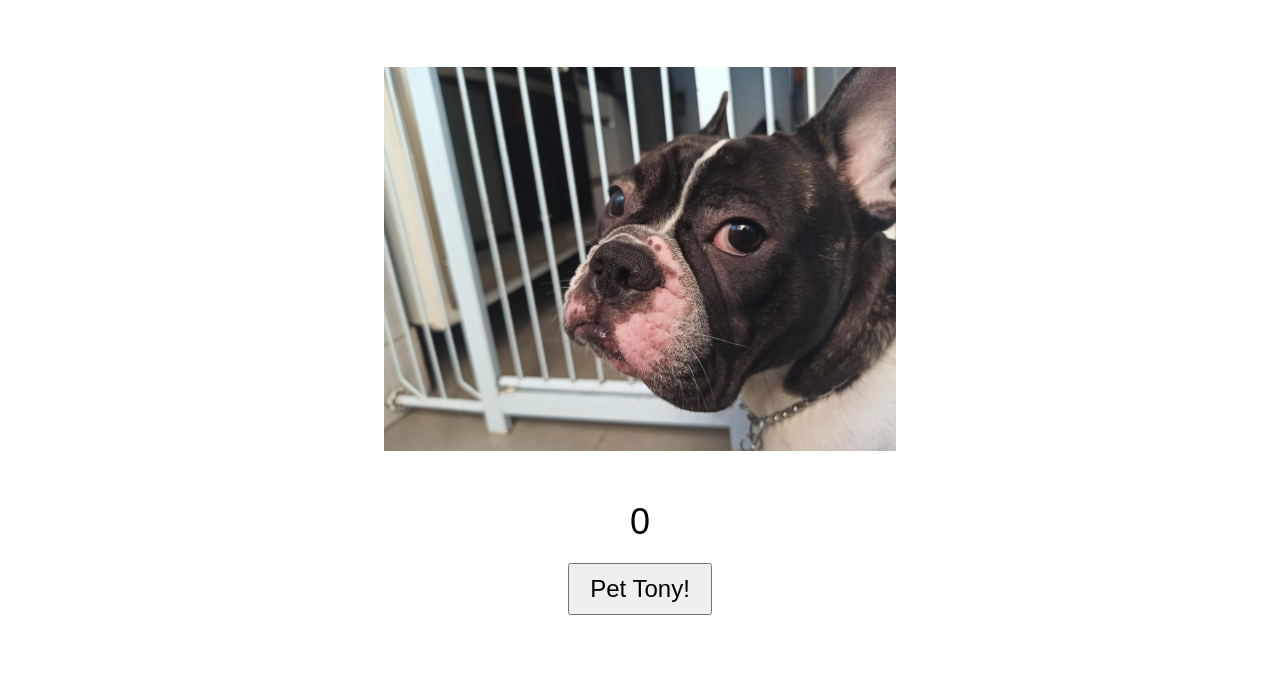
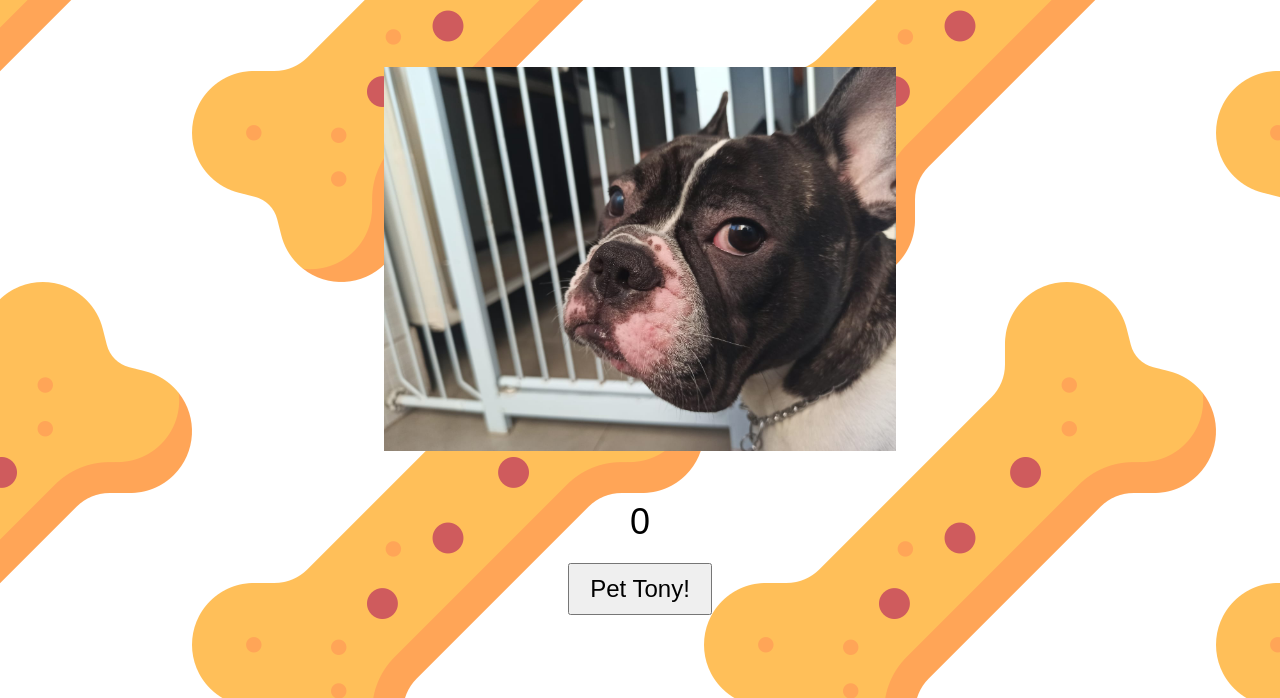
Before and after one commit to matheuschang/matheuschang.github.io, a plain HTML site: page index.html in a window 1280 px wide. Shown: the part 102-800 px from the top of the page. Drawn offline with Linux system fonts and the light colour scheme.

Commit message:
Update index.html

```diff
--- a/index.html
+++ b/index.html
@@ -4,7 +4,7 @@
     <title>Tony</title>
     <link rel="stylesheet" type="text/css" href="style.css">
   </head>
-  <body>
+<body class="treats">
   <div class="container">
     <h1>Tony Pet Counter</h1>
     <img src="./tony.jpeg" alt="Tony" class="responsive-image">
```
Lines whose indentation alone changed are shown as unchanged.
